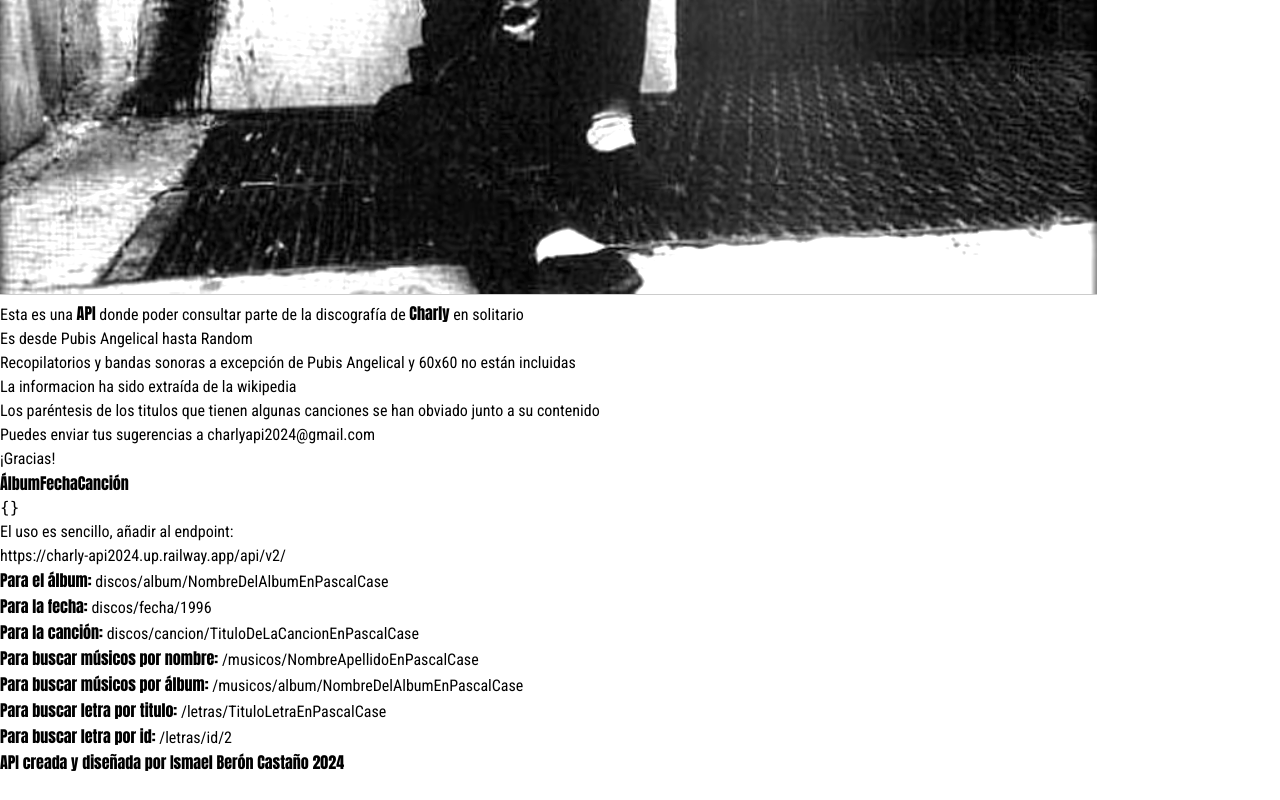
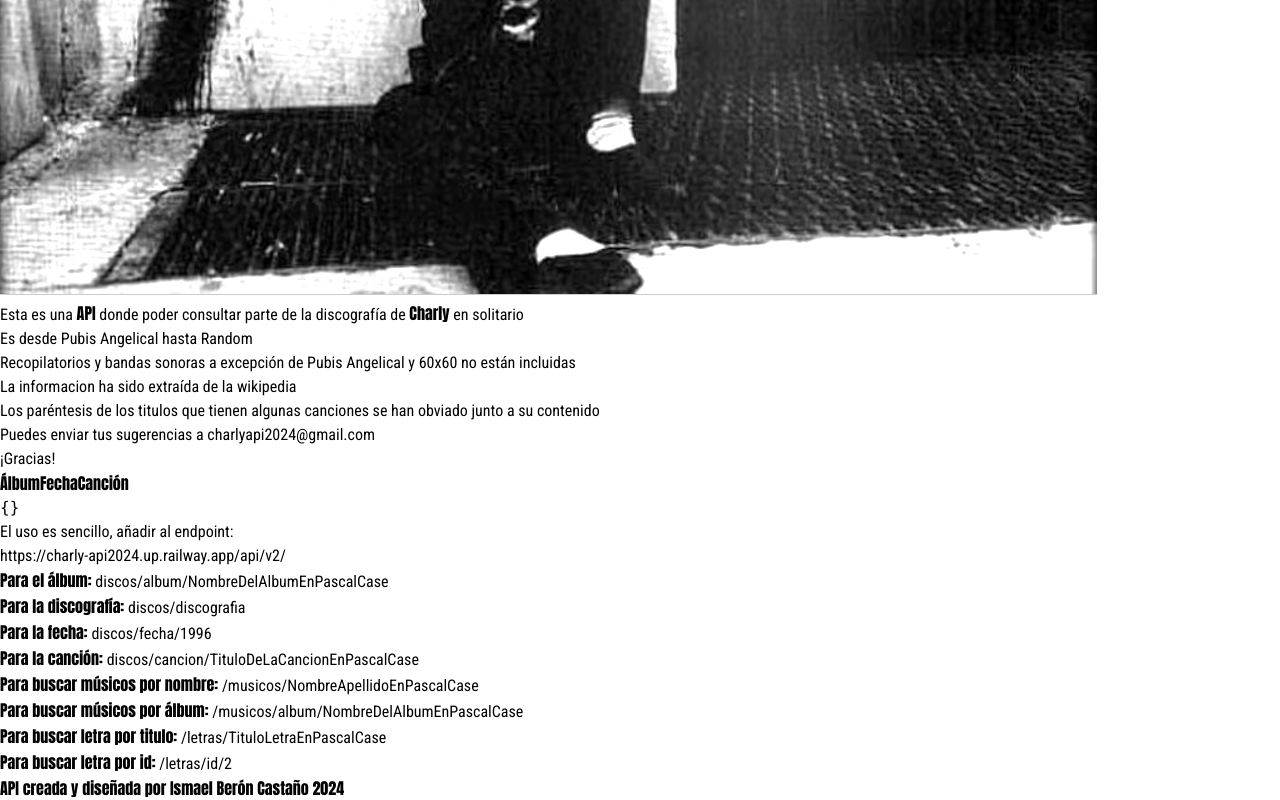
Before and after one commit to IsmaelBeronCastano/Charly_front, a React (Vite) app: page / in a window 1280 px wide. Shown: the part 492-1292 px from the top of the page. Before the commit the page ends 1266 px from the top, so only its background shows below. Built offline with nearby package versions, Linux system fonts and the light colour scheme.

Commit message:
discografía

```diff
--- a/src/components/Main.tsx
+++ b/src/components/Main.tsx
@@ -23,6 +23,7 @@ const Main = () => {
                     <p className="text-xl font-bold mt-3 mb-2">El uso es sencillo, añadir al endpoint: </p>
                     <p className="text-xl">https://charly-api2024.up.railway.app/api/v2/</p>
                     <p className="mt-4"><span>Para el álbum: </span>discos/album/NombreDelAlbumEnPascalCase</p>
+                    <p className="mt-4"><span>Para la discografía: </span>discos/discografia</p>
                     <p><span>Para la fecha: </span>discos/fecha/1996</p>
                     <p><span>Para la canción: </span>discos/cancion/TituloDeLaCancionEnPascalCase</p>
                     <p><span>Para buscar músicos por nombre: </span>/musicos/NombreApellidoEnPascalCase</p>
```
